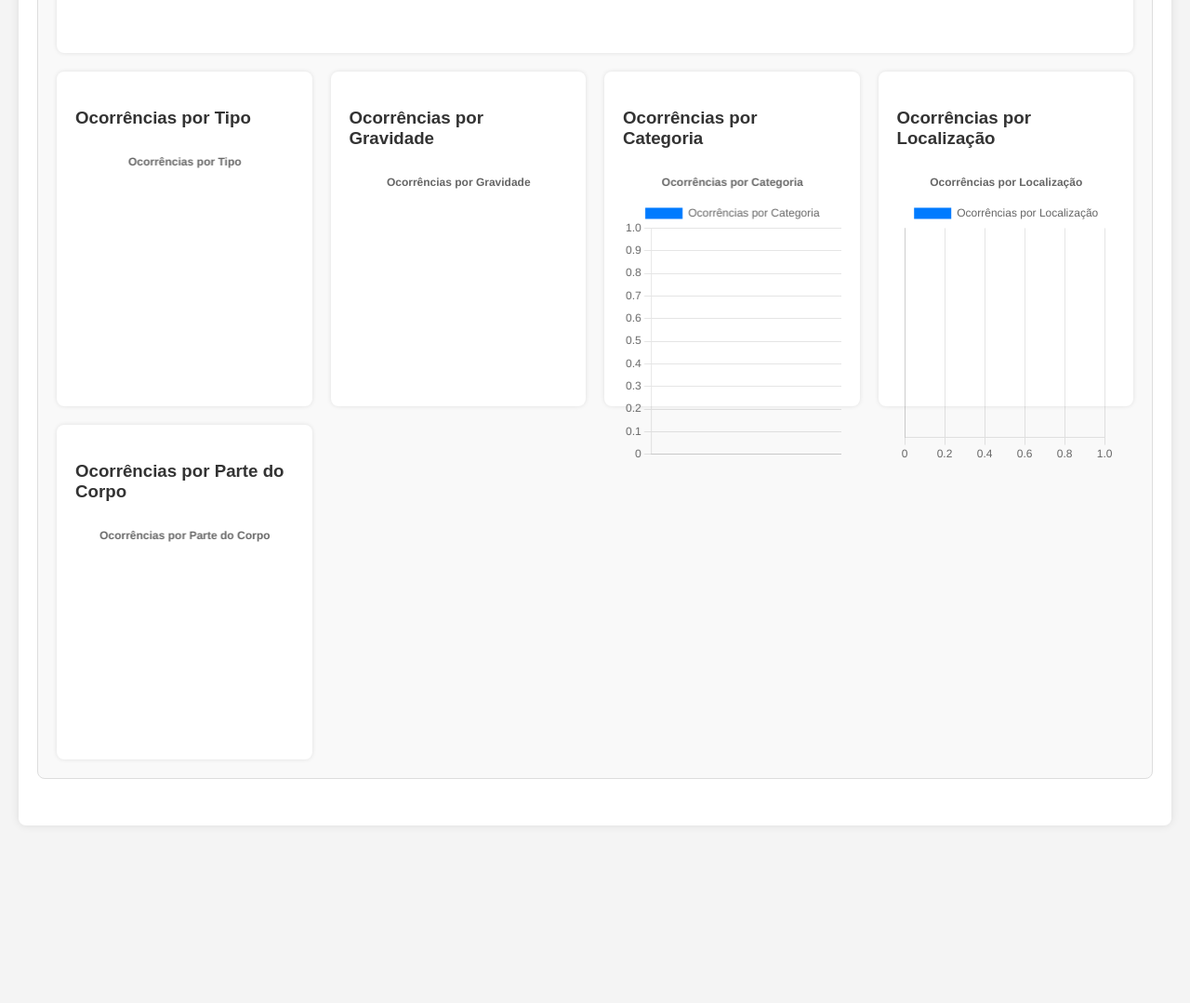
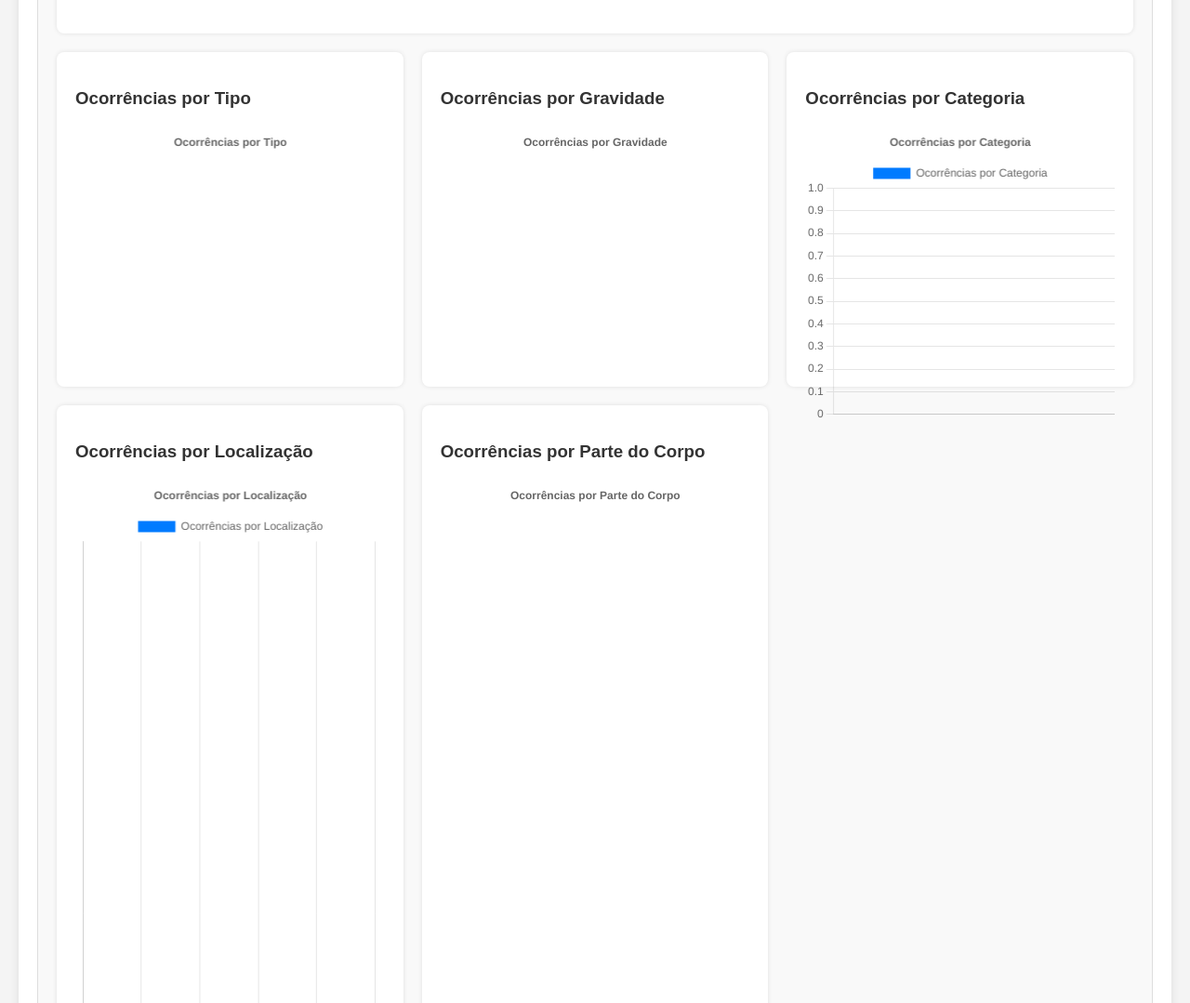
Before and after one commit to Leoliveira2/safety-management-pwa, a plain HTML site: page index.html in a window 1280 px wide. Shown: the part 2420-3499 px from the top of the page at 93% size. Before the commit the page ends 3328 px from the top, so only its background shows below. Drawn offline with nearby package versions, Linux system fonts and the light colour scheme.

Commit message:
Update index.html

```diff
--- a/index.html
+++ b/index.html
@@ -78,12 +78,11 @@
         }
         .dashboard-grid {
             display: grid;
-            grid-template-columns: repeat(auto-fit, minmax(250px, 1fr));
+            grid-template-columns: repeat(auto-fit, minmax(300px, 1fr));
             gap: 20px;
         }
         .chart-container {
             position: relative;
-            height: 40vh;
             background-color: #fff;
             padding: 20px;
             border-radius: 8px;
@@ -291,33 +290,33 @@
         </div>
 
         <h3>Ocorrências por Mês (Gráfico de Linha)</h3>
-        <div class="chart-container">
+        <div class="chart-container" style="height: 40vh;">
             <canvas id="monthlyChart"></canvas>
         </div>
 
         <h3>Gráfico de Controle C-Chart</h3>
-        <div class="chart-container">
+        <div class="chart-container" style="height: 40vh;">
             <canvas id="cChart"></canvas>
         </div>
 
         <div class="dashboard-grid" style="margin-top: 20px;">
-            <div class="chart-container">
+            <div class="chart-container" style="height: 40vh;">
                 <h3>Ocorrências por Tipo</h3>
                 <canvas id="typeChart"></canvas>
             </div>
-            <div class="chart-container">
+            <div class="chart-container" style="height: 40vh;">
                 <h3>Ocorrências por Gravidade</h3>
                 <canvas id="severityChart"></canvas>
             </div>
-            <div class="chart-container">
+            <div class="chart-container" style="height: 40vh;">
                 <h3>Ocorrências por Categoria</h3>
                 <canvas id="categoryChart"></canvas>
             </div>
-            <div class="chart-container">
+            <div class="chart-container" id="locationChartContainer">
                 <h3>Ocorrências por Localização</h3>
                 <canvas id="locationChart"></canvas>
             </div>
-            <div class="chart-container">
+            <div class="chart-container" id="bodyPartChartContainer">
                 <h3>Ocorrências por Parte do Corpo</h3>
                 <canvas id="bodyPartChart"></canvas>
             </div>
@@ -334,6 +333,7 @@
             this.setupListeners();
             this.updateDashboards();
             this.updateFilters();
+            this.updateId();
         }
 
         loadOccurrences() {
@@ -417,7 +417,6 @@
         }
 
         updateCharts(data) {
-            // Destroy all charts before creating new ones to avoid conflicts
             Object.values(this.charts).forEach(chart => chart.destroy());
             this.charts = {};
 
@@ -446,7 +445,7 @@
                     }]
                 };
             } else {
-                let backgroundColors = ['#007bff', '#28a745', '#ffc107', '#dc3545', '#17a2b8', '#fd7e14', '#6610f2'];
+                let backgroundColors = ['#007bff', '#28a745', '#ffc107', '#dc3545', '#17a2b8', '#fd7e14', '#6610f2', '#8B0000', '#FF8C00', '#9400D3', '#00BFFF'];
                 if (isSeverityChart) {
                     const order = ['Leve', 'Moderada', 'Grave'];
                     const sortedLabels = Object.keys(data).sort((a, b) => order.indexOf(a) - order.indexOf(b));
@@ -488,6 +487,15 @@
                 },
                 indexAxis: isHorizontal ? 'y' : 'x',
             };
+
+            // Ajuste dinâmico de altura para gráficos de barra horizontais
+            if (isHorizontal && chartData.labels.length > 5) {
+                const baseHeight = 250;
+                const dynamicHeight = chartData.labels.length * 40;
+                document.getElementById(chartId).style.height = `${baseHeight + dynamicHeight}px`;
+            } else {
+                document.getElementById(chartId).style.height = '40vh';
+            }
 
             this.charts[chartId] = new Chart(ctx, {
                 type: type,
@@ -533,7 +541,6 @@
 
             const n = counts.length;
             if (n === 0) {
-                // Se não há dados, destrói o gráfico anterior e cria um novo vazio
                 if (this.charts['cChart']) {
                     this.charts['cChart'].destroy();
                 }
@@ -549,6 +556,10 @@
             const ucl = cBar + 3 * Math.sqrt(cBar);
             const lcl = Math.max(0, cBar - 3 * Math.sqrt(cBar));
             const pointColors = counts.map(c => (c > ucl || c < lcl) ? 'red' : 'rgb(75, 192, 192)');
+
+            if (this.charts['cChart']) {
+                this.charts['cChart'].destroy();
+            }
 
             this.charts['cChart'] = new Chart(ctx, {
                 type: 'line',
```
